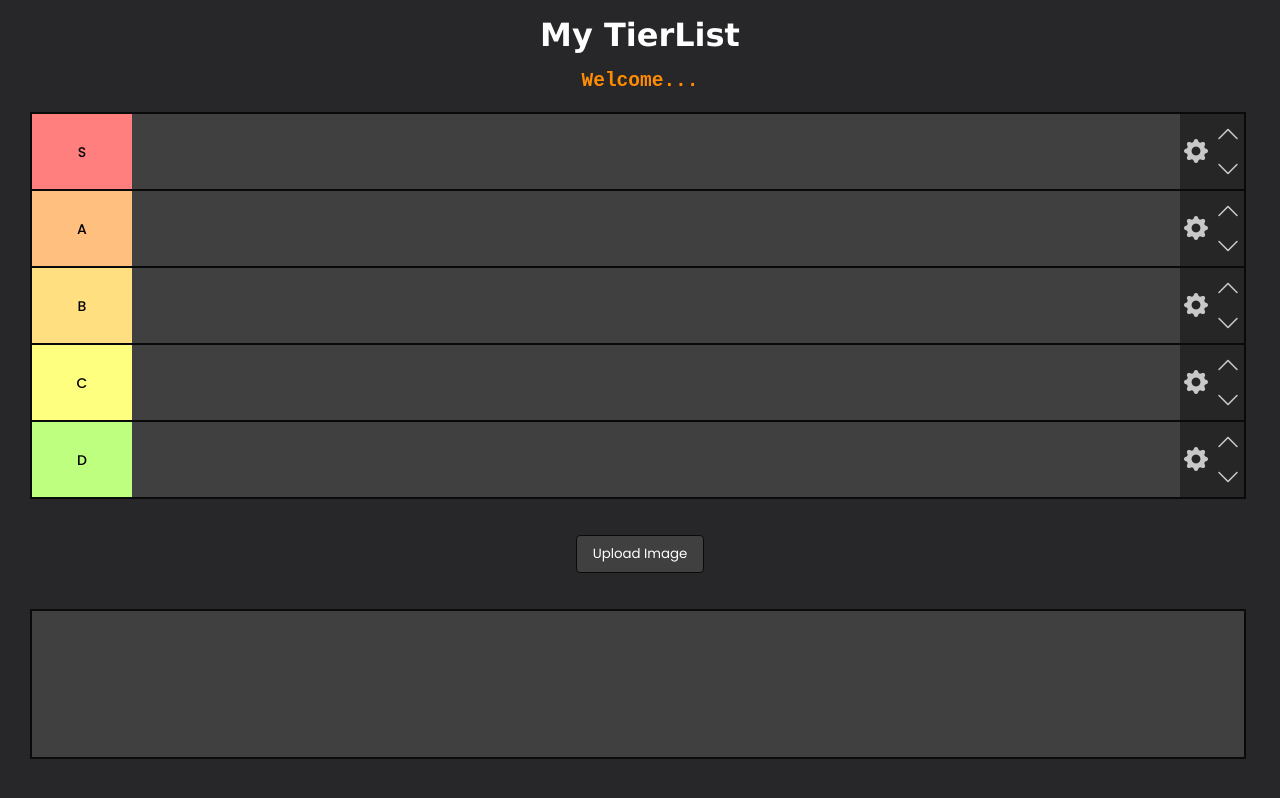
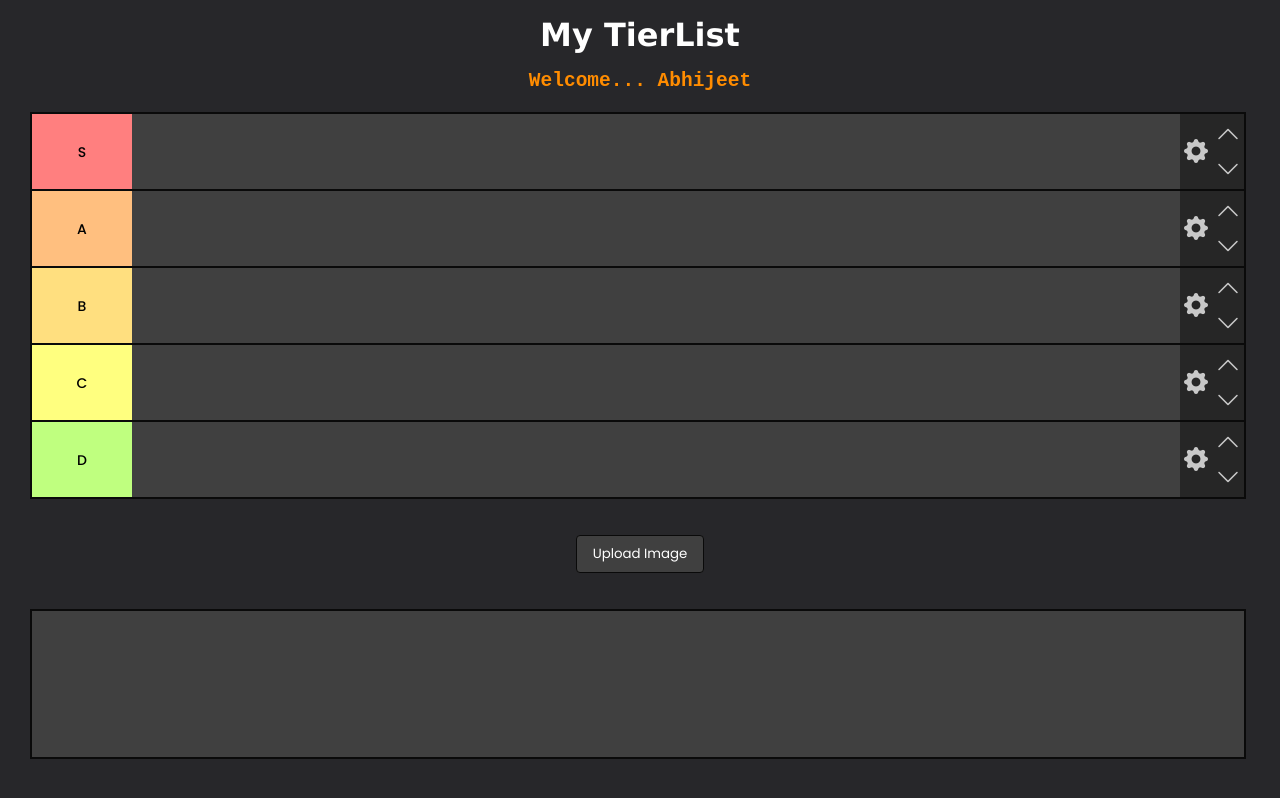
Before and after one commit to Abhii2D/Tire-List-Application, a plain HTML site: page index.html in a window 1280 px wide. Drawn offline with nearby package versions, Linux system fonts and the light colour scheme; some packages are replaced by stand-ins of ours; a script that the page names is missing.

Commit message:
Update index.html

```diff
--- a/index.html
+++ b/index.html
@@ -15,7 +15,7 @@
   </head>
   <body>
     <h1> My TierList </h1>
-    <h2>Welcome...</h2>
+    <h2>Welcome... Abhijeet</h2>
 
     <div class="tiers container"></div>
     <div class="upbtn">
```
